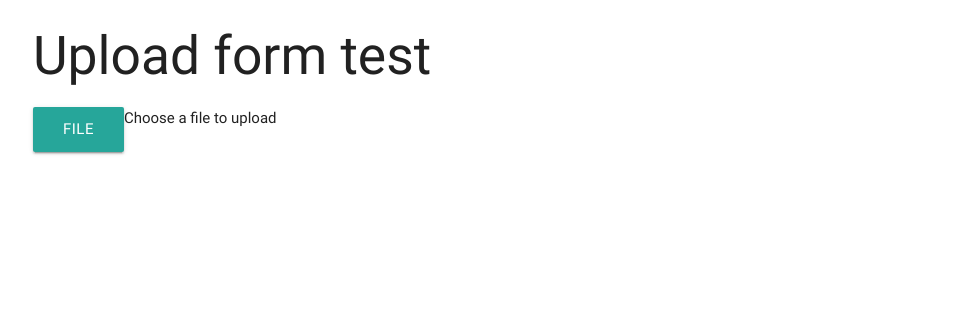
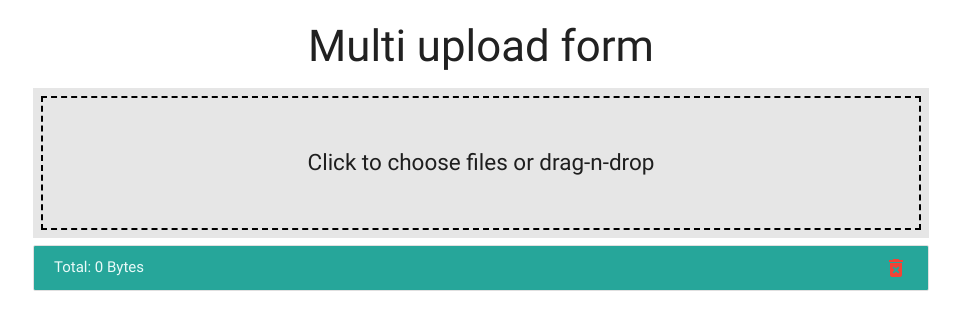
Before and after one commit to slavabez/NodeReactPlayground, a React (Create React App) app in the folder client/: page / in a window 1280 px wide. Shown: the top 330 px of the page, without its empty margins (159-1119 px from the left). Built offline with nearby package versions, Linux system fonts and the light colour scheme.

Commit message:
Basic multi upload list functionality added

```diff
--- a/client/package.json
+++ b/client/package.json
@@ -5,6 +5,7 @@
   "dependencies": {
     "axios": "^0.17.1",
     "materialize-css": "^0.100.2",
+    "prop-types": "^15.6.0",
     "react": "^16.2.0",
     "react-dom": "^16.2.0",
     "react-scripts": "1.0.17"
--- a/client/public/index.html
+++ b/client/public/index.html
@@ -7,6 +7,8 @@
 
     <link rel="manifest" href="%PUBLIC_URL%/manifest.json">
     <link rel="shortcut icon" href="%PUBLIC_URL%/favicon.ico">
+
+    <link href="https://fonts.googleapis.com/icon?family=Material+Icons" rel="stylesheet">
 
     <title>React App</title>
   </head>
--- a/client/src/components/App.js
+++ b/client/src/components/App.js
@@ -1,14 +1,15 @@
 import React from 'react';
 
-import UploadForm from './UploadForm';
+// import UploadForm from './UploadForm';
+import BetterUploadForm from './BetterUploadForm';
 
 export default class App extends React.Component {
 
     render(){
         return (
             <div className='container'>
-                <h2>Upload form test</h2>
-                <UploadForm />
+                <h3 style={{textAlign: 'center'}}>Multi upload form</h3>
+                <BetterUploadForm isMultiFile />
             </div>
         );
     }
--- /dev/null
+++ b/client/src/components/BetterUploadForm.js
@@ -0,0 +1,137 @@
+import React, {Component} from 'react';
+import PropTypes from 'prop-types';
+
+const inputFieldStyles = {
+    width: '100%',
+    height: '10rem',
+    position: 'relative',
+    zIndex: 10,
+    opacity: 0
+};
+const inputOverlayStyles = {
+    position: 'absolute',
+    width: '100%',
+    height: '100%',
+    top: '0',
+    zIndex: '0',
+    outline: '2px dashed black',
+    outlineOffset: '-10px',
+    backgroundColor: '#e6e6e6',
+    textAlign: 'center',
+    margin: '0',
+    display: 'flex',
+    justifyContent: 'center',
+    alignItems: 'center',
+    fontSize: '1.5rem'
+};
+const listStyles = {
+    display: 'flex',
+    justifyContent: 'space-between'
+};
+
+function formatBytes(bytes, decimals) {
+    if (bytes === 0) return '0 Bytes';
+    const k = 1024,
+        dm = decimals || 2,
+        sizes = ['Bytes', 'KB', 'MB', 'GB', 'TB', 'PB', 'EB', 'ZB', 'YB'],
+        i = Math.floor(Math.log(bytes) / Math.log(k));
+    return parseFloat((bytes / Math.pow(k, i)).toFixed(dm)) + ' ' + sizes[i];
+}
+
+export default class BetterUploadForm extends Component {
+    constructor(props) {
+        super(props);
+        this.state = {
+            filesSelected: []
+        };
+    }
+
+    handleFilesSelected = (e) => {
+        this.addFilesToList(e.target.files);
+    };
+
+    addFilesToList = (files) => {
+        // Add new files in addition to the old ones
+        this.setState((oldState) => {
+            return {filesSelected: oldState.filesSelected.concat(Array.from(files))}
+        });
+    };
+
+    removeAFile = (name, lastModified) => {
+        this.setState(
+            (oldState) => {
+                return {
+                    filesSelected: oldState.filesSelected.filter((file) => {
+                        return (file.name !== name) && (file.lastModified !== lastModified);
+                    })
+                };
+            }
+        );
+    };
+
+    removeAllFiles = () => {
+        this.setState({
+            filesSelected: []
+        });
+    };
+
+
+    render() {
+        const collectionItems = this.state.filesSelected.map(
+            (file, index) => {
+                return (
+                    <li className="collection-item" key={`${index}-${Date.now()}`}>
+                        <div style={listStyles}>
+                            {file.name} - {formatBytes(file.size)}
+                            <i
+                                className="material-icons red-text"
+                                style={{cursor: 'pointer'}}
+                                onClick={() => {
+                                    this.removeAFile(file.name, file.lastModified)
+                                }}
+                            >
+                                delete
+                            </i>
+                        </div>
+                    </li>
+                );
+            }
+        );
+
+        // calculate total size in bytes by counting each element's size, starting at 0
+        const totalSize = (this.state.filesSelected.length)
+            ? this.state.filesSelected.reduce(
+                (accumulator, current) => accumulator + current.size, 0
+            )
+            : 0;
+
+        return (
+            <div>
+                <div style={{position: 'relative'}}>
+                    <input style={inputFieldStyles} type="file" multiple={this.props.isMultiFile}
+                           onChange={this.handleFilesSelected}/>
+                    <div style={inputOverlayStyles}>
+                        Click to choose files or drag-n-drop
+                    </div>
+                </div>
+                <ul className="collection">
+                    {collectionItems}
+                    <li className="collection-item active" style={listStyles}>
+                        Total: {formatBytes(totalSize)}
+                        <i
+                            className="material-icons red-text"
+                            style={{cursor: 'pointer'}}
+                            onClick={this.removeAllFiles}
+                        >
+                            delete_forever
+                        </i>
+                    </li>
+                </ul>
+            </div>
+        );
+    };
+};
+
+BetterUploadForm.propTypes = {
+    isMultiFile: PropTypes.bool
+};
--- a/client/src/components/UploadForm.js
+++ b/client/src/components/UploadForm.js
@@ -39,8 +39,14 @@ export default class UploadForm extends Component {
 
     render() {
 
+        const progressStyles = {
+            width: '100%'
+        };
+
         const progress = (this.state.isUploading) ?
-            <progress value={this.state.currentProgress} max={this.state.maxProgress}/> :
+            <progress value={this.state.currentProgress} max={this.state.maxProgress} style={progressStyles}>
+                {`${this.state.currentProgress}/${this.state.maxProgress}`}
+            </progress> :
             <span>Choose a file to upload</span>;
 
         return (
```
